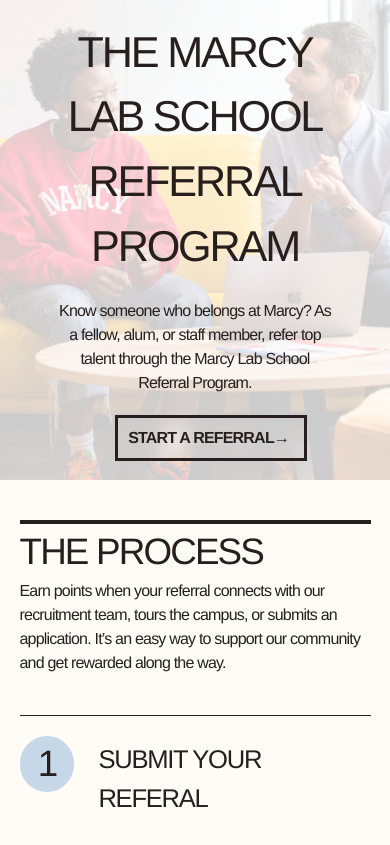
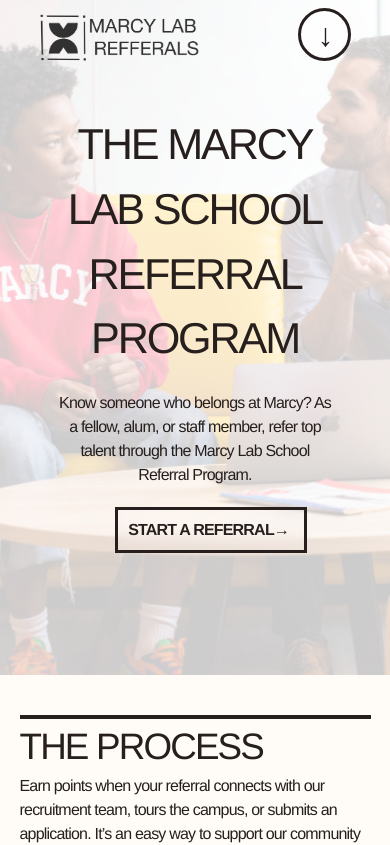
Before and after one commit to Marcy-Referrals/app, a Next.js app: page / in a window 390 px wide. Shown: the top 845 px of the page. Built offline with nearby package versions, Linux system fonts and the light colour scheme; a web font is replaced by a local one.

Commit message:
started hamburger bar

```diff
--- /dev/null
+++ b/app/components/layout/Hb.tsx
@@ -0,0 +1,28 @@
+'use client'
+import {useState, useEffect} from 'react'
+
+function Hb() {
+    const [scrolled, setScrolled] = useState<boolean>(false)
+
+    useEffect(() => {
+        const handleScroll = () => {
+          window.scrollY > 1? setScrolled(true) : setScrolled(false)
+        }
+
+        window.addEventListener('scroll', handleScroll);
+        return () => {
+            window.removeEventListener('scroll', handleScroll)
+        };
+    } , [])
+  return (
+    <div className={` [@media(min-width:1245px)]:hidden h-[4.7rem] duration-100  fixed inset-0 w-full ${scrolled? 'bg-[#261f1d]': 'bg-transparent'} `}>
+        <div className='flex    w-[80%] m-auto justify-between'>
+        <img className={`${ scrolled? '' : 'invert'} duration-100 opacity-80 w-[10rem] h-[4.4rem]`} src='/marcylogo1.png'></img>
+        <h1 className="text-[2rem] text-center rounded-full   bg-[white] mt-2 bg-opacity-50 border-[3px] border-[#261f1d] w-[3.3rem] h-[3.3rem]">↓</h1>
+        </div>
+
+    </div>
+  )
+}
+
+export default Hb
--- a/app/components/layout/HeroSection.tsx
+++ b/app/components/layout/HeroSection.tsx
@@ -1,14 +1,16 @@
 import Button from "../ui/Button";
+import Hb from "./Hb";
 function HeroSection() {
   return (
-    <div className=" relative overflow-hidden h-[30rem]">
+    <div className=" relative overflow-hidden h-[80vh]">
       <img
         className="w-full object-cover h-full  animate-moveWithin blur-[100%]  absolute "
         src="/marcy1.jpg"
       ></img>
       <div className="w-full h-full absolute z-[1]  bg-white opacity-80"></div>
       <div className="z-[100] relative">
-        <h1 className="w-[80%] pt-[5%] text-[2.7rem] lg:text-[4rem] md:text-[3.2rem] 865px:text-[3.5rem] xl:text-[4.2rem] 2xl:text-[4.5rem] m-auto text-center">
+        <Hb />
+        <h1 className="w-[80%] pt-[7rem] text-[2.7rem] lg:text-[4rem] md:text-[3.2rem] 865px:text-[3.5rem] xl:text-[4.2rem] 2xl:text-[4.5rem] m-auto text-center">
           THE MARCY LAB SCHOOL REFERRAL PROGRAM
         </h1>
         <p className=" sm:flex  pb-5 w-[70%] sm:w-[60%] text-center pt-5 text-[1rem]    m-auto sm:text-[1.2rem] font-medium">
--- a/app/components/layout/ProcessSection.tsx
+++ b/app/components/layout/ProcessSection.tsx
@@ -28,7 +28,7 @@
   return (
     <div className="  mt-10 w-[90%]   border-t-[0.3rem] m-auto border-t-[#261f1d]">
     <h1 className='text-[2.3rem] lg:text-[2.8rem] xl-[3rem]  md:text-[2.7rem]'>THE PROCESS</h1>
-    <p className="w-[23rem] sm:w-[25rem] md:w-[30rem] pb-10 font-medium">
+    <p className=" sm:w-[25rem] md:w-[30rem] pb-10 font-medium">
       {" "}
       Earn points when your referral connects with our recruitment team,
       tours the campus, or submits an application. It’s an easy way to
--- a/tailwind.config.ts
+++ b/tailwind.config.ts
@@ -12,11 +12,12 @@
         background: "var(--background)",
         foreground: "var(--foreground)",
       },
+      screens: {
+        'xs': {'min': '400px'}, // Custom breakpoint
+      },
     },
   },
   plugins: [],
-  screens: {
-    'xs': {'min' : '490px'}
-  },
 };
+
 export default config;
```
